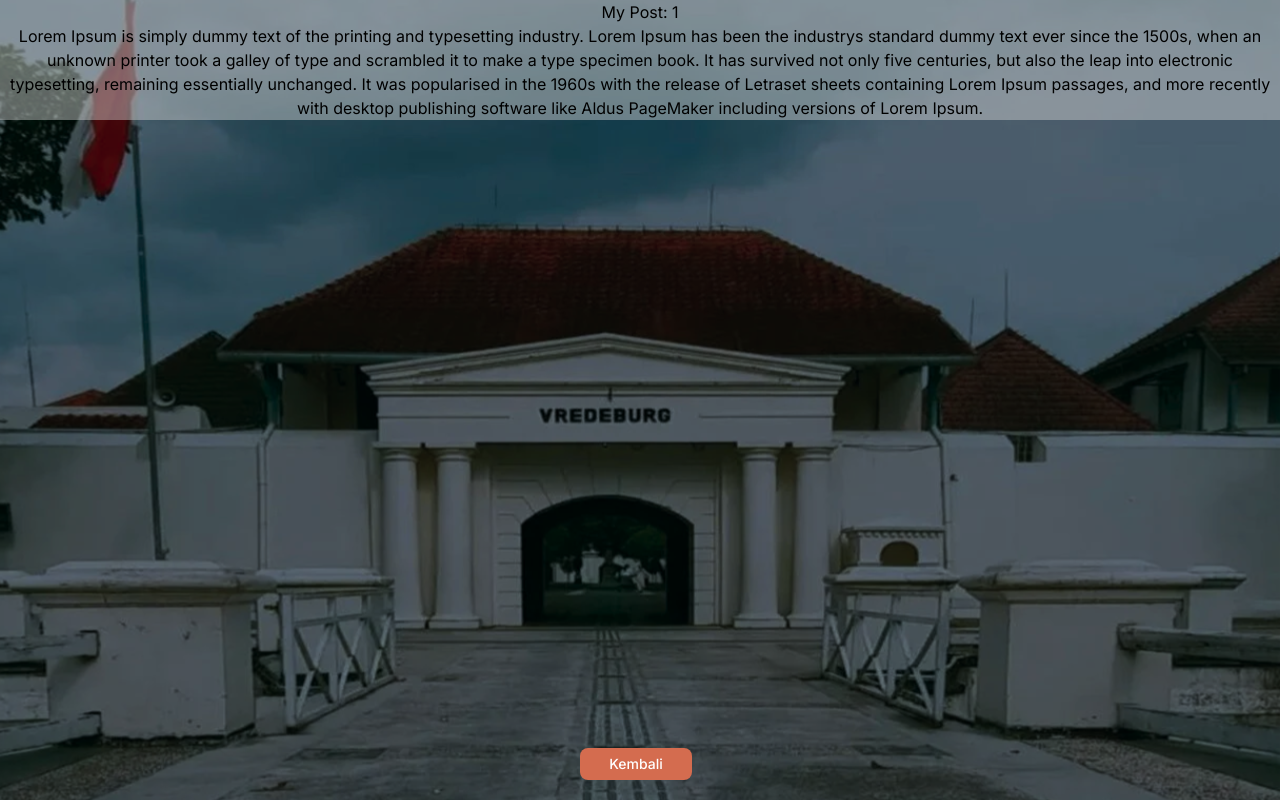
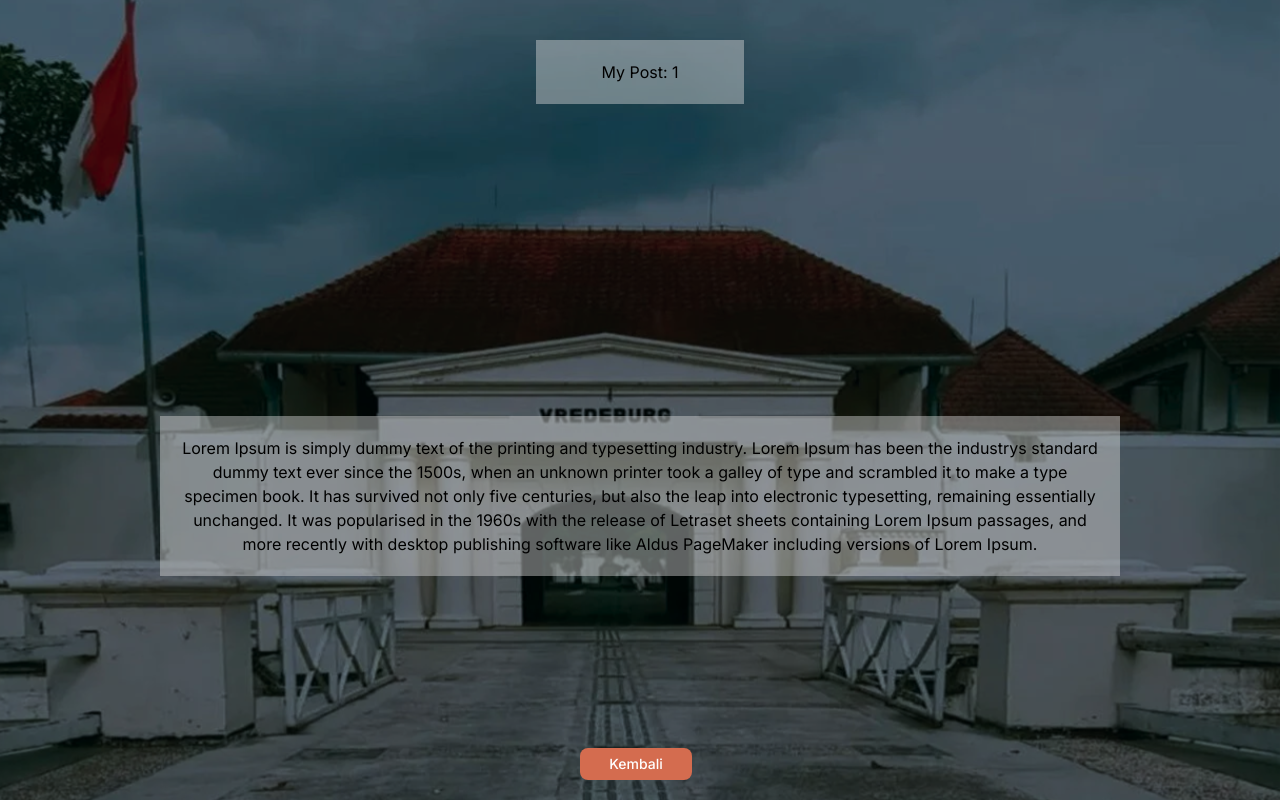
Before and after one commit to alisaid-sm/galeri-benteng-vredeburg, a Next.js app: page /galeri/1 in a window 1280 px wide. Built offline with nearby package versions, Linux system fonts and the light colour scheme.

Commit message:
slicing detail foto

```diff
--- a/src/app/galeri/[id]/page.tsx
+++ b/src/app/galeri/[id]/page.tsx
@@ -5,12 +5,15 @@
 }) {
   const id = (await params).id;
   return (
-    <div className={`h-screen bg-[url('/img/${id}')] bg-center bg-cover`}>
-      <div className="overlay-bg">
-        <h1 className="text-center">My Post: {id}</h1>
+    <div className="relative">
+      <div
+        className={`h-screen bg-[url('/img/${id}')] bg-center bg-cover brightness-50`}
+      ></div>
+      <div className="overlay-bg absolute top-10 w-52 left-1/2 translate-x-[-50%]">
+        <h1 className="text-center m-auto p-5">My Post: {id}</h1>
       </div>
-      <div className="overlay-bg">
-        <p className="text-center">
+      <div className="overlay-bg absolute bottom-56 left-1/2 translate-x-[-50%] w-3/4">
+        <p className="text-center m-auto p-5">
           Lorem Ipsum is simply dummy text of the printing and typesetting
           industry. Lorem Ipsum has been the industrys standard dummy text ever
           since the 1500s, when an unknown printer took a galley of type and
```
